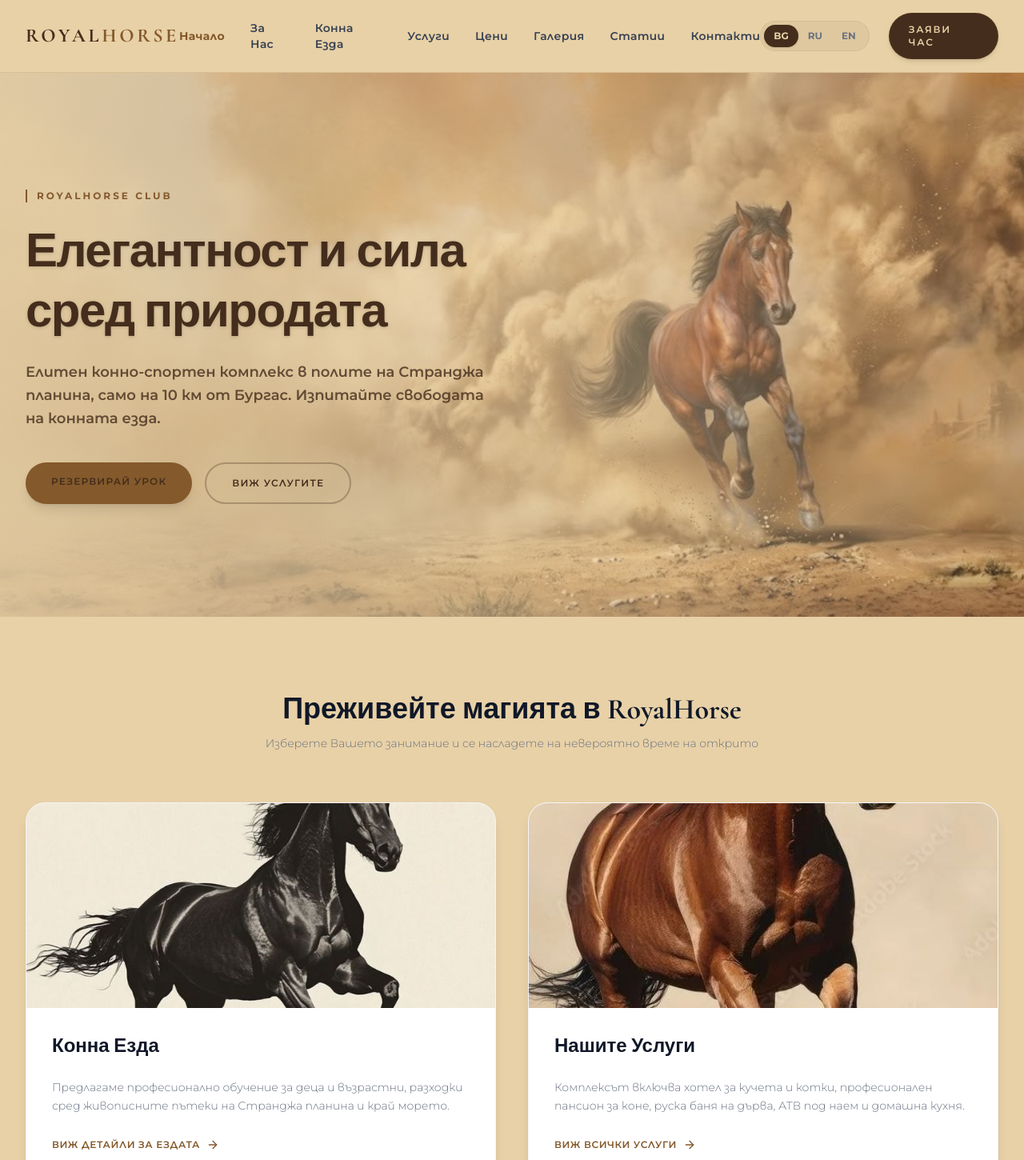
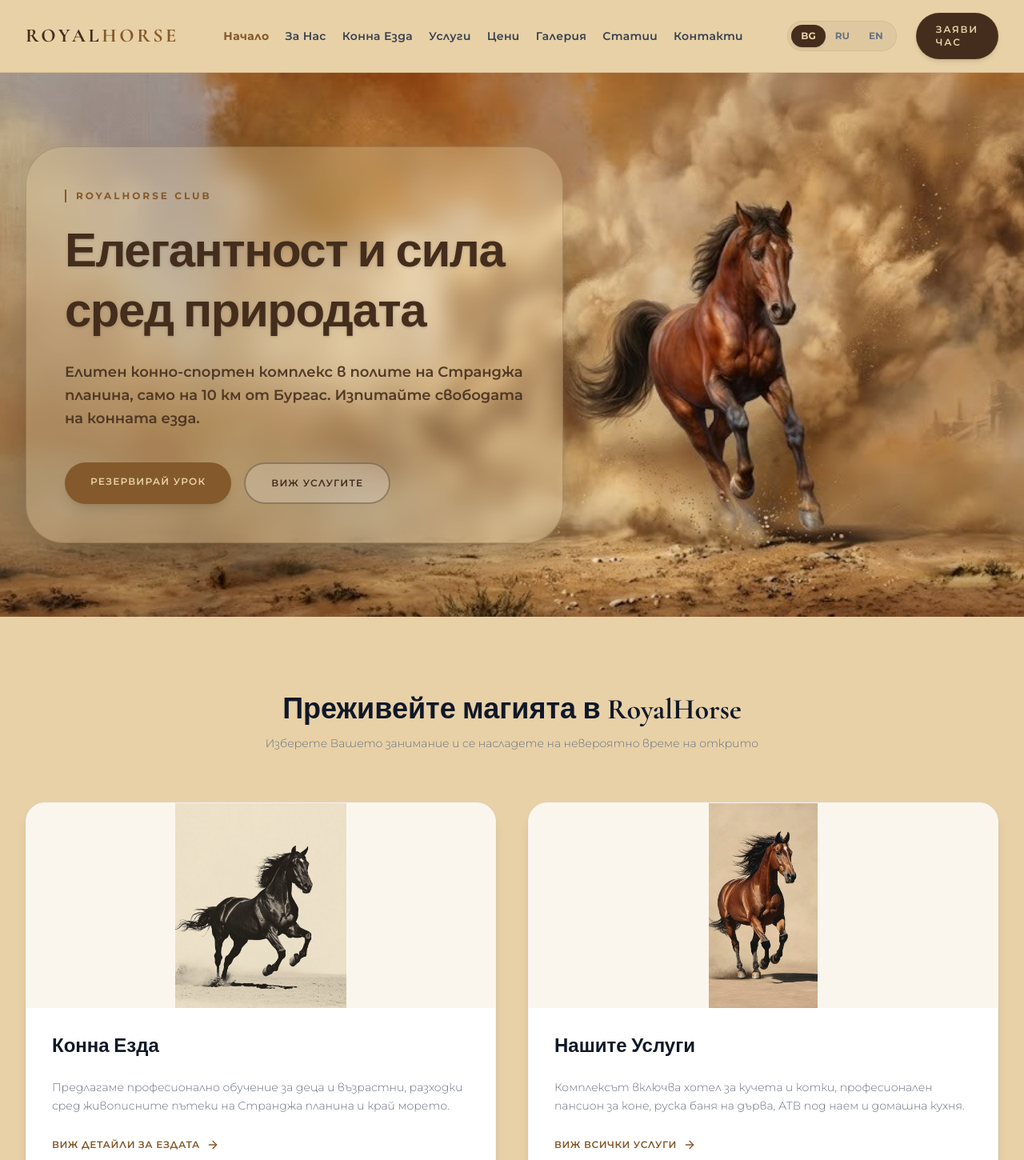
Before and after one commit to NTIVI/RoyalHorse, a Next.js app: page / in a window 1280 px wide. Shown: the top 1450 px of the page at 80% size. Built offline with nearby package versions, Linux system fonts and the light colour scheme.

Commit message:
style: fix header spacing and update promo images to object-contain

```diff
--- a/src/app/components/Header.tsx
+++ b/src/app/components/Header.tsx
@@ -25,23 +25,23 @@ export default function Header() {
 
   return (
     <nav className="sticky top-0 z-45 bg-[#E8D1A7]/90 backdrop-blur-lg border-b border-[#84592B]/15 py-4 px-4 sm:px-6 lg:px-8">
-      <div className="max-w-7xl mx-auto flex items-center justify-between">
+      <div className="max-w-7xl mx-auto flex items-center justify-between gap-6 lg:gap-10">
         {/* Logo */}
-        <Link href="/" className="flex items-center gap-2 group">
-          <span className="font-serif text-2xl font-bold tracking-[0.15em] text-[#442D1C] group-hover:text-orange-500 transition-colors duration-300">
+        <Link href="/" className="flex items-center gap-2 group flex-shrink-0">
+          <span className="font-serif text-xl sm:text-2xl font-bold tracking-[0.15em] text-[#442D1C] group-hover:text-orange-500 transition-colors duration-300">
             ROYAL<span className="text-[#84592B] group-hover:text-black transition-colors duration-300">HORSE</span>
           </span>
         </Link>
 
         {/* Desktop Menu */}
-        <div className="hidden md:flex items-center gap-6 lg:gap-8 font-sans text-sm font-semibold tracking-wide text-gray-700">
+        <div className="hidden md:flex flex-wrap lg:flex-nowrap items-center justify-center gap-3 lg:gap-5 font-sans text-xs xl:text-sm font-semibold tracking-wide text-gray-700 w-full">
           {navLinks.map((link) => {
             const isActive = pathname === link.href;
             return (
               <Link
                 key={link.href}
                 href={link.href}
-                className={`transition-colors hover:text-orange-500 ${isActive ? "text-[#84592B] font-bold" : ""}`}
+                className={`whitespace-nowrap transition-colors hover:text-orange-500 ${isActive ? "text-[#84592B] font-bold" : ""}`}
               >
                 {link.label}
               </Link>
--- a/src/app/page.tsx
+++ b/src/app/page.tsx
@@ -55,34 +55,32 @@ export default function HomeView() {
             <img
               src="/images/horses/bg_hero_horse.jpg"
               alt="Majestic Horse"
-              className="w-full h-full object-cover object-right md:object-center opacity-85"
+              className="w-full h-full object-cover object-right md:object-center opacity-100"
             />
-            {/* Subtle overlay to ensure text readability on the left side */}
-            <div className="absolute inset-0 bg-gradient-to-r from-[#E8D1A7]/85 via-[#E8D1A7]/50 to-transparent" />
           </div>
 
           <div className="max-w-7xl mx-auto px-4 sm:px-6 lg:px-8 relative z-10 w-full py-20 text-left">
-            <div className="max-w-2xl space-y-6">
+            <div className="max-w-2xl space-y-6 bg-[#E8D1A7]/30 backdrop-blur-md border border-[#442D1C]/20 rounded-[3rem] p-8 sm:p-12 shadow-2xl">
               <span className="hero-animate inline-block text-xs font-bold uppercase tracking-[0.25em] text-[#84592B] border-l-2 border-[#84592B] pl-3">
                 {t[lang].siteTitle}
               </span>
               <h1 className="hero-animate text-4xl sm:text-5xl lg:text-6xl font-serif font-bold text-[#442D1C] tracking-tight leading-tight drop-shadow-sm">
                 {t[lang].heroTitle}
               </h1>
-              <p className="hero-animate text-base sm:text-lg text-[#442D1C]/80 font-semibold leading-relaxed max-w-xl">
+              <p className="hero-animate text-base sm:text-lg text-[#442D1C]/90 font-semibold leading-relaxed max-w-xl">
                 {t[lang].heroSubtitle}
               </p>
 
               <div className="hero-animate pt-4 flex flex-wrap gap-4">
                 <Link
                   href="/contacts"
-                  className="btn-animate bg-[#84592B] hover:bg-[#9D9167] text-[#442D1C] font-semibold text-xs uppercase tracking-widest px-8 py-4 rounded-full shadow-lg transition-colors cursor-pointer"
+                  className="btn-animate bg-[#84592B] hover:bg-[#9D9167] text-[#E8D1A7] font-semibold text-xs uppercase tracking-widest px-8 py-4 rounded-full shadow-lg transition-colors cursor-pointer"
                 >
                   {t[lang].heroCTA1}
                 </Link>
                 <Link
                   href="/services"
-                  className="btn-animate border-2 border-[#442D1C]/30 hover:border-[#442D1C] hover:bg-[#442D1C]/5 text-[#442D1C] font-semibold text-xs uppercase tracking-widest px-8 py-4 rounded-full transition-all cursor-pointer"
+                  className="btn-animate border-2 border-[#442D1C]/40 hover:border-[#442D1C] hover:bg-[#442D1C]/10 text-[#442D1C] font-semibold text-xs uppercase tracking-widest px-8 py-4 rounded-full transition-all cursor-pointer bg-white/20"
                 >
                   {t[lang].heroCTA2}
                 </Link>
@@ -112,11 +110,11 @@ export default function HomeView() {
             <div className="grid grid-cols-1 md:grid-cols-2 gap-10">
               {/* Riding Promo */}
               <div className="bg-white border border-gray-100 rounded-3xl overflow-hidden shadow-lg hover:shadow-xl transition-all duration-300 flex flex-col justify-between group">
-                <div className="h-64 overflow-hidden relative">
+                <div className="h-64 overflow-hidden relative bg-[#E8D1A7]/20">
                   <img
                     src="/images/horses/horse_3.jpg"
                     alt="Horse riding lessons"
-                    className="w-full h-full object-cover group-hover:scale-105 transition-transform duration-700"
+                    className="w-full h-full object-contain mix-blend-multiply group-hover:scale-105 transition-transform duration-700"
                   />
                 </div>
                 <div className="p-8 space-y-6">
@@ -140,11 +138,11 @@ export default function HomeView() {
 
               {/* Services Promo */}
               <div className="bg-white border border-gray-100 rounded-3xl overflow-hidden shadow-lg hover:shadow-xl transition-all duration-300 flex flex-col justify-between group">
-                <div className="h-64 overflow-hidden relative">
+                <div className="h-64 overflow-hidden relative bg-[#E8D1A7]/20">
                   <img
                     src="/images/horses/horse_4.jpg"
                     alt="Pet hotel and boarding services"
-                    className="w-full h-full object-cover group-hover:scale-105 transition-transform duration-700"
+                    className="w-full h-full object-contain mix-blend-multiply group-hover:scale-105 transition-transform duration-700"
                   />
                 </div>
                 <div className="p-8 space-y-6">
```
